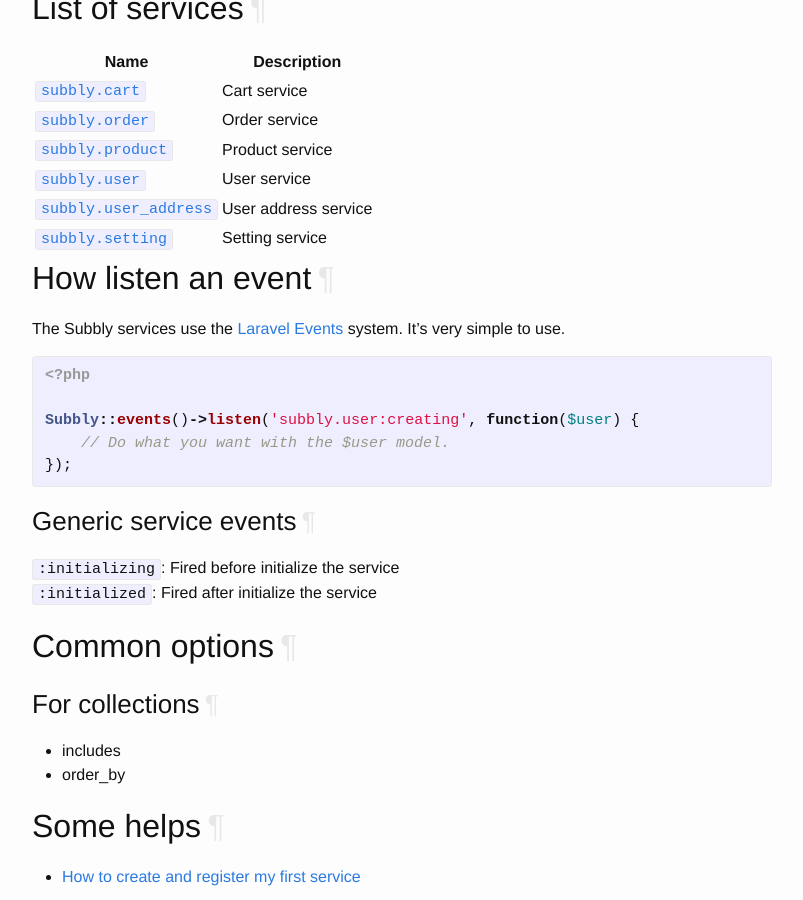
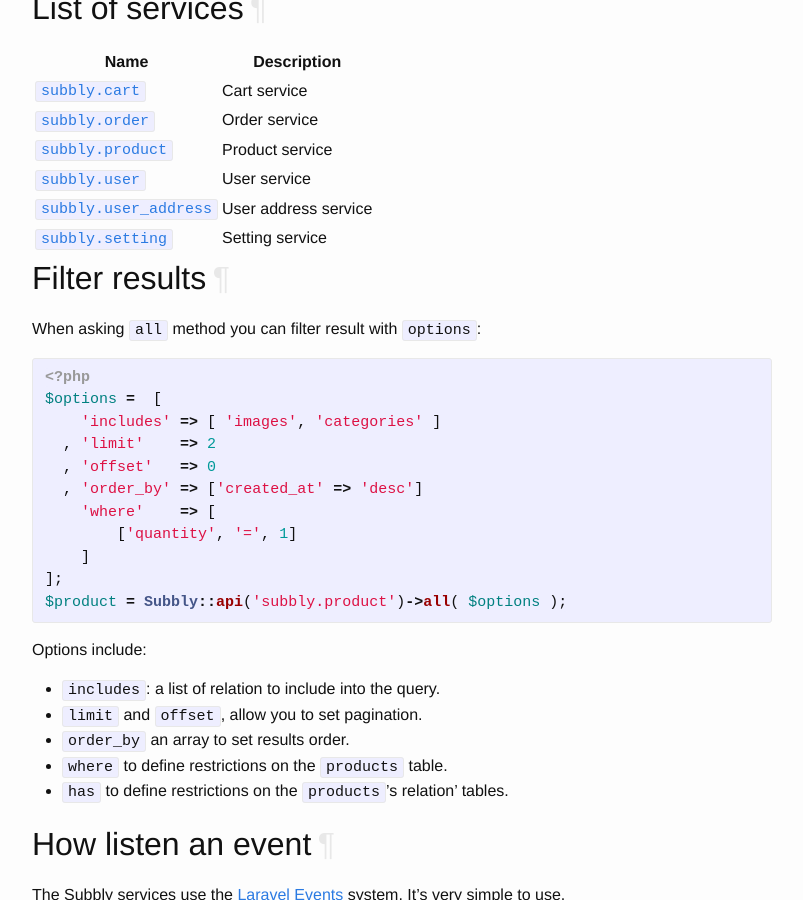
Before and after one commit to subbly/documentation, a Jekyll site: the page built from core-api/index.md, in a window 1280 px wide and 900 px high, scrolled down 555 px. Shown: the whole window, without its empty margins (238-1041 px from the left). Built offline with Jekyll 4.4.1, drawn with Linux system fonts in a browser that asks for light colours; nearby versions of some CDN libraries.

Commit message:
All method's filter

```diff
--- a/core-api/index.md
+++ b/core-api/index.md
@@ -33,6 +33,31 @@ Subbly::api('subbly.user')->all();
 | [`subbly.user_address`]({{ '/core-api/services/user-address' | prepend: site.baseurl }}) | User address service |
 | [`subbly.setting`]({{ '/core-api/services/setting' | prepend: site.baseurl }}) | Setting service |
 
+## Filter results
+
+When asking `all` method you can filter result with `options`:
+
+{% highlight php %}
+<?php
+$options =  [
+    'includes' => [ 'images', 'categories' ]
+  , 'limit'    => 2
+  , 'offset'   => 0
+  , 'order_by' => ['created_at' => 'desc']
+    'where'    => [
+        ['quantity', '=', 1]
+    ]
+];
+$product = Subbly::api('subbly.product')->all( $options );
+{% endhighlight %}
+
+Options include:
+
+* `includes`: a list of relation to include into the query.
+* `limit` and `offset`, allow you to set pagination.
+* `order_by` an array to set results order.
+* `where` to define restrictions on the `products` table.
+* `has` to define restrictions on the `products`'s relation' tables.
 
 ## How listen an event
 
```
Also changed, not shown: core-api/services/product.md (+1 -1 lines).
